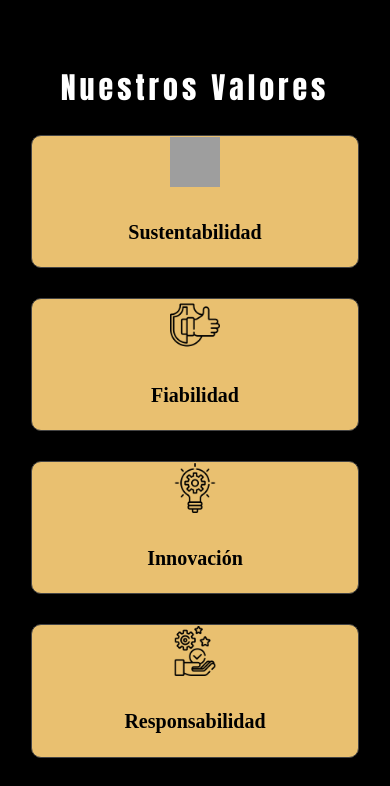
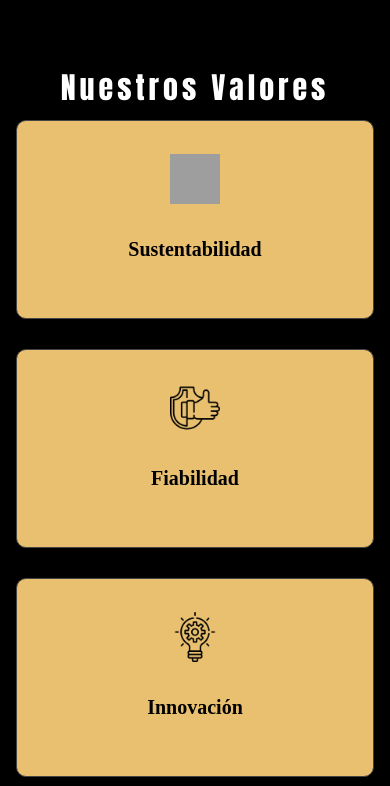
Before and after one commit to SupfireSystem/Sitio-Web, a plain HTML site: page index.html in a window 390 px wide. Shown: the part 1600-2386 px from the top of the page. Drawn offline with nearby package versions, Linux system fonts and the light colour scheme; grey boxes are pictures that could not be loaded.

Commit message:
Ajustes index.html

```diff
--- a/index.html
+++ b/index.html
@@ -189,12 +189,12 @@
 
     .grid {
       grid-template-columns: 1fr;
-      padding: 15px;
+      padding: auto;
       gap: 30px;
     }
 
     .card {
-      padding-top: 40%;
+      padding-top: 55%;
     }
   }
 
@@ -412,7 +412,7 @@
   <!-- The Contact Section -->
  <div class="w3-black">
   <div class="w3-container w3-content w3-padding-64" style="max-width:800px" id="contact">
-    <h2 class="w3-wide w3-center" style="font-family: fantasy;">CONTACTO</h2>
+    <h2 class="w3-wide w3-center" style="font-family: Impact, fantasy;">CONTACTO</h2>
     <div class="w3-row w3-padding-32">
       <div class="w3-col m6 w3-large w3-margin-bottom">
         <i class="fa fa-phone" style="width:30px"></i> +569 XXXXXXXX<br>
```
